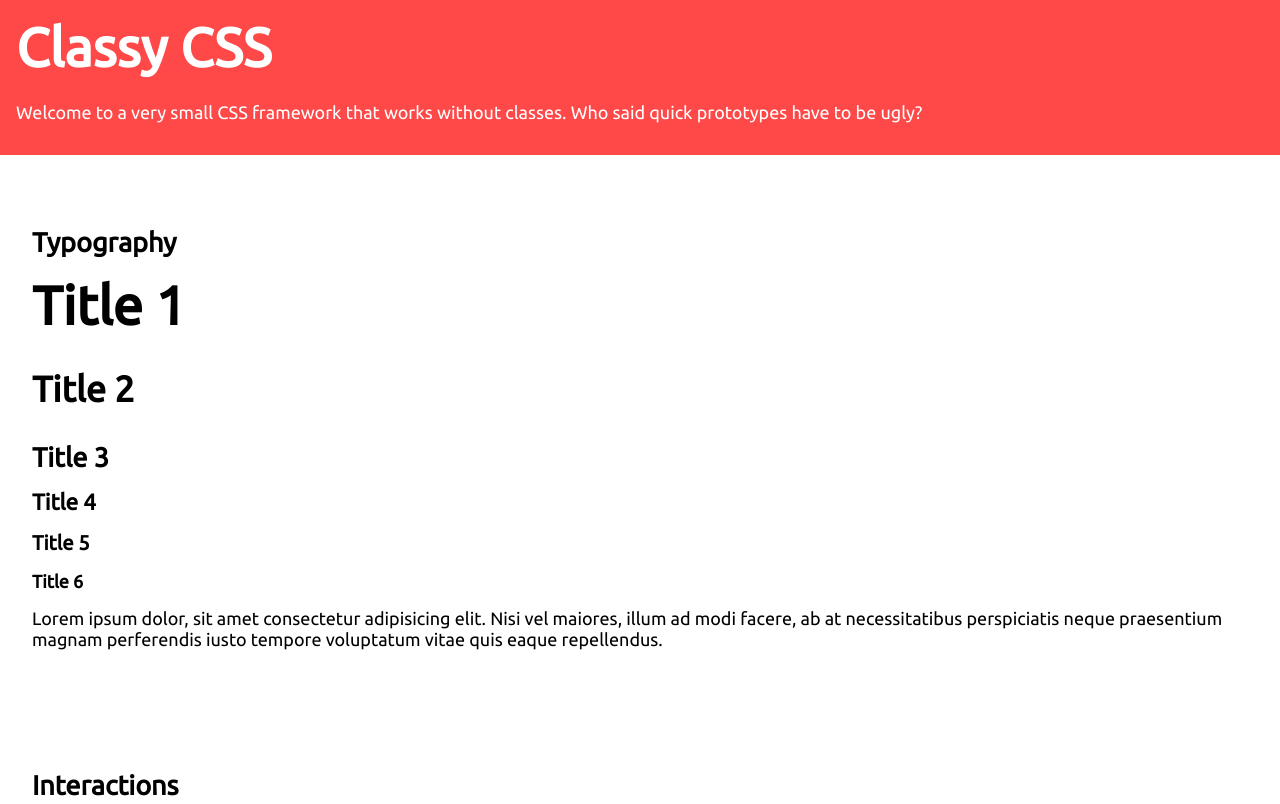
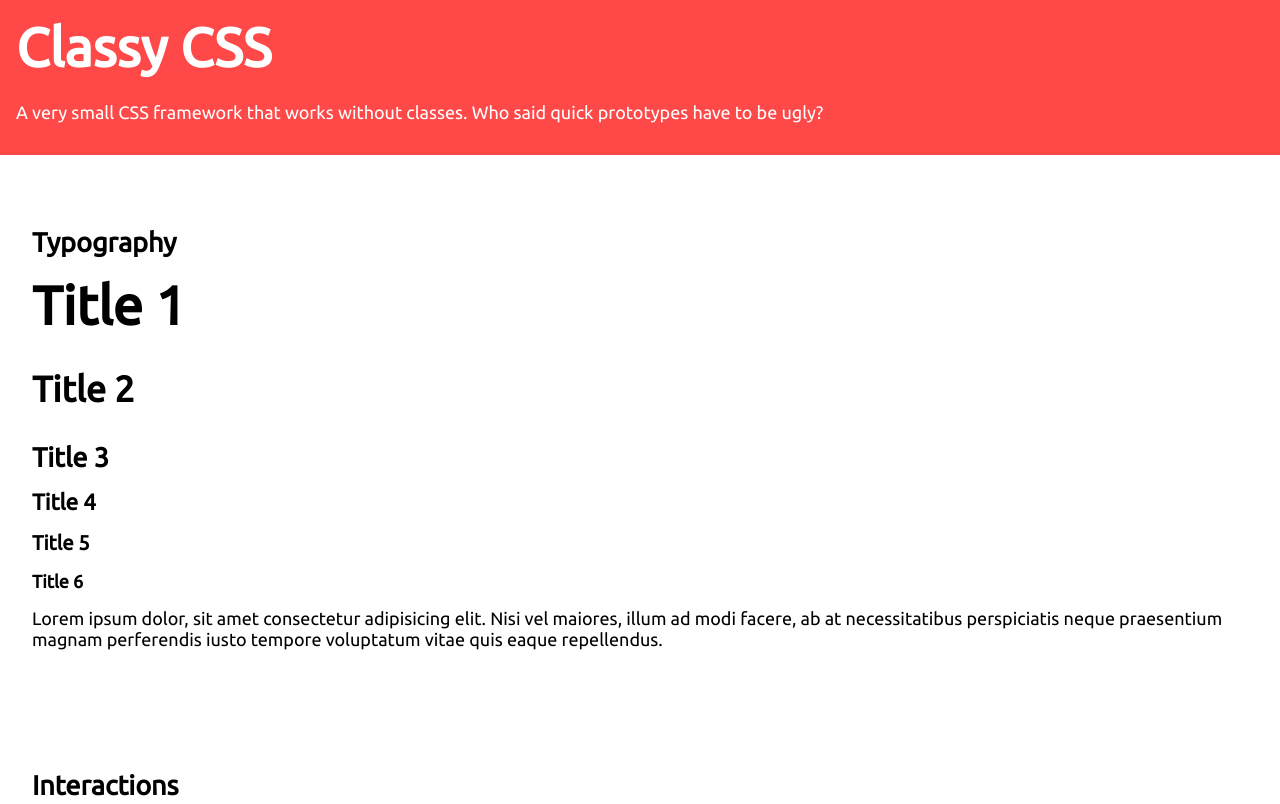
Before and after one commit to Kovee98/bitty-css, a plain HTML site: page index.html in a window 1280 px wide. Shown: the top 804 px of the page. Drawn offline with nearby package versions, Linux system fonts and the light colour scheme; files that its build step writes are made by us from their sources.

Commit message:
master
Changed wording.

```diff
--- a/index.html
+++ b/index.html
@@ -10,7 +10,7 @@
     <body>
         <header>
             <h1>Classy CSS</h1>
-            <p>Welcome to a very small CSS framework that works without classes. Who said quick prototypes have to be ugly?</p>
+            <p>A very small CSS framework that works without classes. Who said quick prototypes have to be ugly?</p>
         </header>
 
         <section>
```
